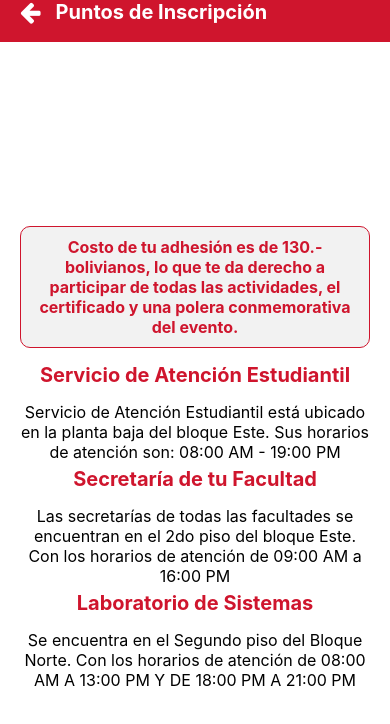
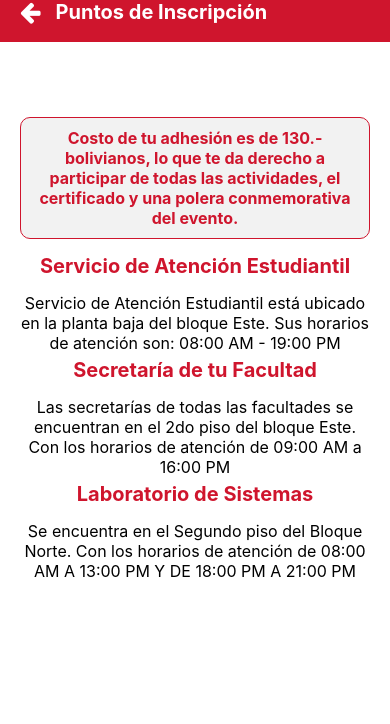
Before and after one commit to cristianrcxdd/login_react_native, a React Native app: screen /Inscription in a window 390 px wide. Shown: the top 724 px of the page. Built offline with nearby package versions, Linux system fonts and the light colour scheme.

Commit message:
cambios en el diseno de inscription mas centrado

```diff
--- a/page/Inscription.js
+++ b/page/Inscription.js
@@ -77,9 +77,9 @@ const styles = StyleSheet.create({
   },
   content: {
     flex: 1,
-    justifyContent: 'center',
     alignItems: 'center',
     paddingHorizontal: 20,
+    paddingTop: 40,
   },
   title: {
     fontSize: 20,
```
